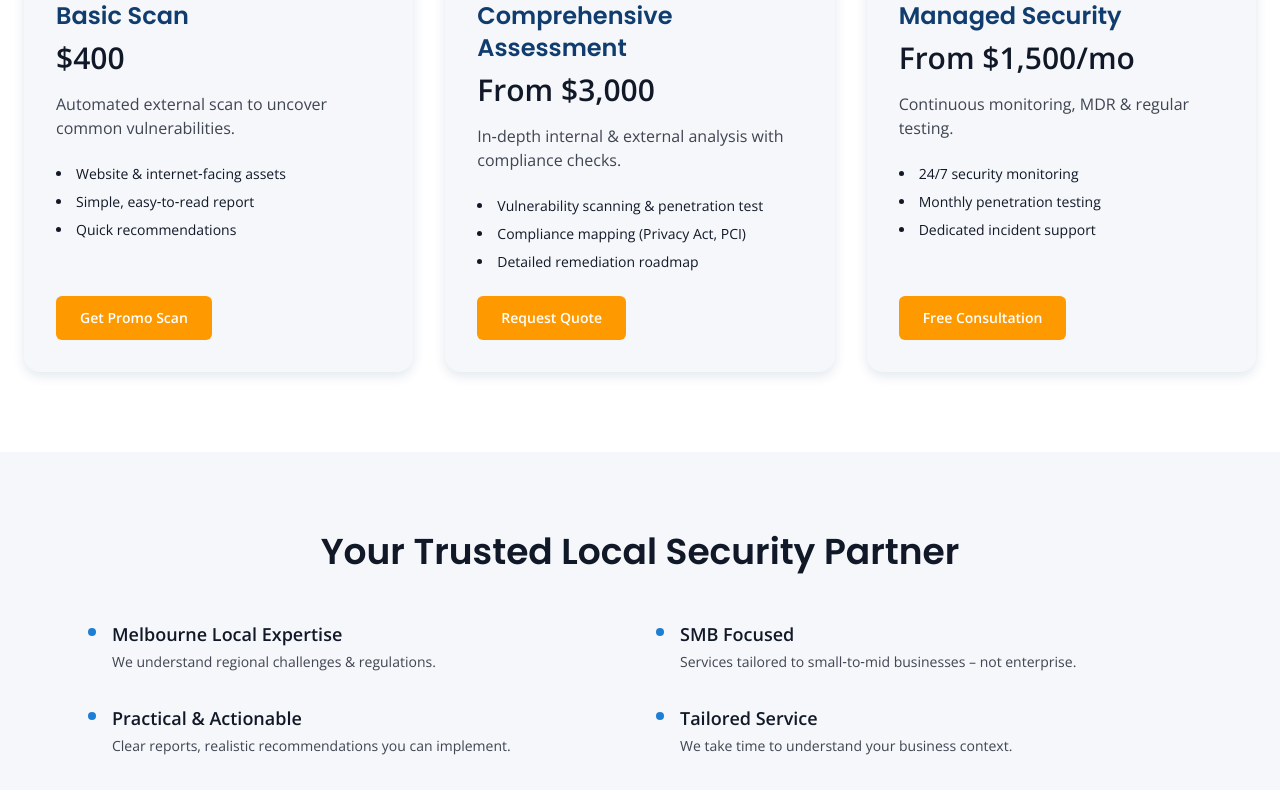
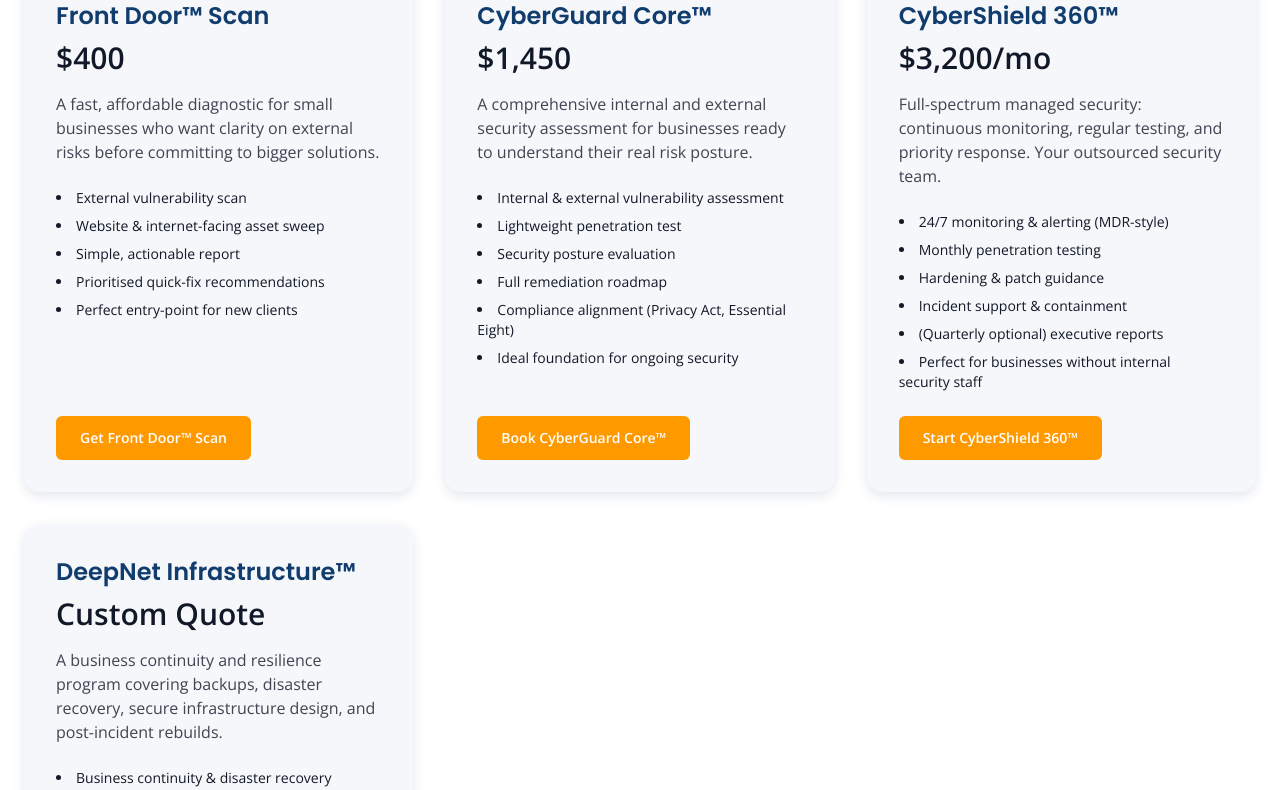
Before and after one commit to richfish85/deepnet-website, a React (Vite) app: page / in a window 1280 px wide. Shown: the part 1480-2270 px from the top of the page. Built offline with nearby package versions, Linux system fonts and the light colour scheme; no server answers.

Commit message:
addition of tier

```diff
--- a/src/components/Packages.jsx
+++ b/src/components/Packages.jsx
@@ -2,39 +2,65 @@ import React from "react";
 
 const tiers = [
   {
-    name: "Basic Scan",
+    name: "Front Door™ Scan",
     price: "$400",
-    description: "Automated external scan to uncover common vulnerabilities.",
+    description: "A fast, affordable diagnostic for small businesses who want clarity on external risks before committing to bigger solutions.",
     features: [
-      "Website & internet‑facing assets",
-      "Simple, easy‑to‑read report",
-      "Quick recommendations"
+      "External vulnerability scan",
+      "Website & internet-facing asset sweep",
+      "Simple, actionable report",
+      "Prioritised quick-fix recommendations",
+      "Perfect entry-point for new clients"
     ],
-    cta: "Get Promo Scan"
+    cta: "Get Front Door™ Scan"
   },
+
   {
-    name: "Comprehensive Assessment",
-    price: "From $3,000",
-    description: "In‑depth internal & external analysis with compliance checks.",
+    name: "CyberGuard Core™",
+    price: "$1,450",
+    description: "A comprehensive internal and external security assessment for businesses ready to understand their real risk posture.",
     features: [
-      "Vulnerability scanning & penetration test",
-      "Compliance mapping (Privacy Act, PCI)",
-      "Detailed remediation roadmap"
+      "Internal & external vulnerability assessment",
+      "Lightweight penetration test",
+      "Security posture evaluation",
+      "Full remediation roadmap",
+      "Compliance alignment (Privacy Act, Essential Eight)",
+      "Ideal foundation for ongoing security"
     ],
-    cta: "Request Quote"
+    cta: "Book CyberGuard Core™"
   },
+
   {
-    name: "Managed Security",
-    price: "From $1,500/mo",
-    description: "Continuous monitoring, MDR & regular testing.",
+    name: "CyberShield 360™",
+    price: "$3,200/mo",
+    description: "Full-spectrum managed security: continuous monitoring, regular testing, and priority response. Your outsourced security team.",
     features: [
-      "24/7 security monitoring",
+      "24/7 monitoring & alerting (MDR-style)",
       "Monthly penetration testing",
-      "Dedicated incident support"
+      "Hardening & patch guidance",
+      "Incident support & containment",
+      "(Quarterly optional) executive reports",
+      "Perfect for businesses without internal security staff"
     ],
-    cta: "Free Consultation"
+    cta: "Start CyberShield 360™"
+  },
+
+  {
+    name: "DeepNet Infrastructure™",
+    price: "Custom Quote",
+    description: "A business continuity and resilience program covering backups, disaster recovery, secure infrastructure design, and post-incident rebuilds.",
+    features: [
+      "Business continuity & disaster recovery planning",
+      "Automated & verified backups",
+      "Secure infrastructure redesign",
+      "Post-incident rebuild & hardening",
+      "Cloud / on-prem / hybrid support",
+      "High-availability and resilience engineering"
+    ],
+    cta: "Request Infrastructure Plan"
   }
 ];
+
 
 export default function Packages() {
   return (
```
